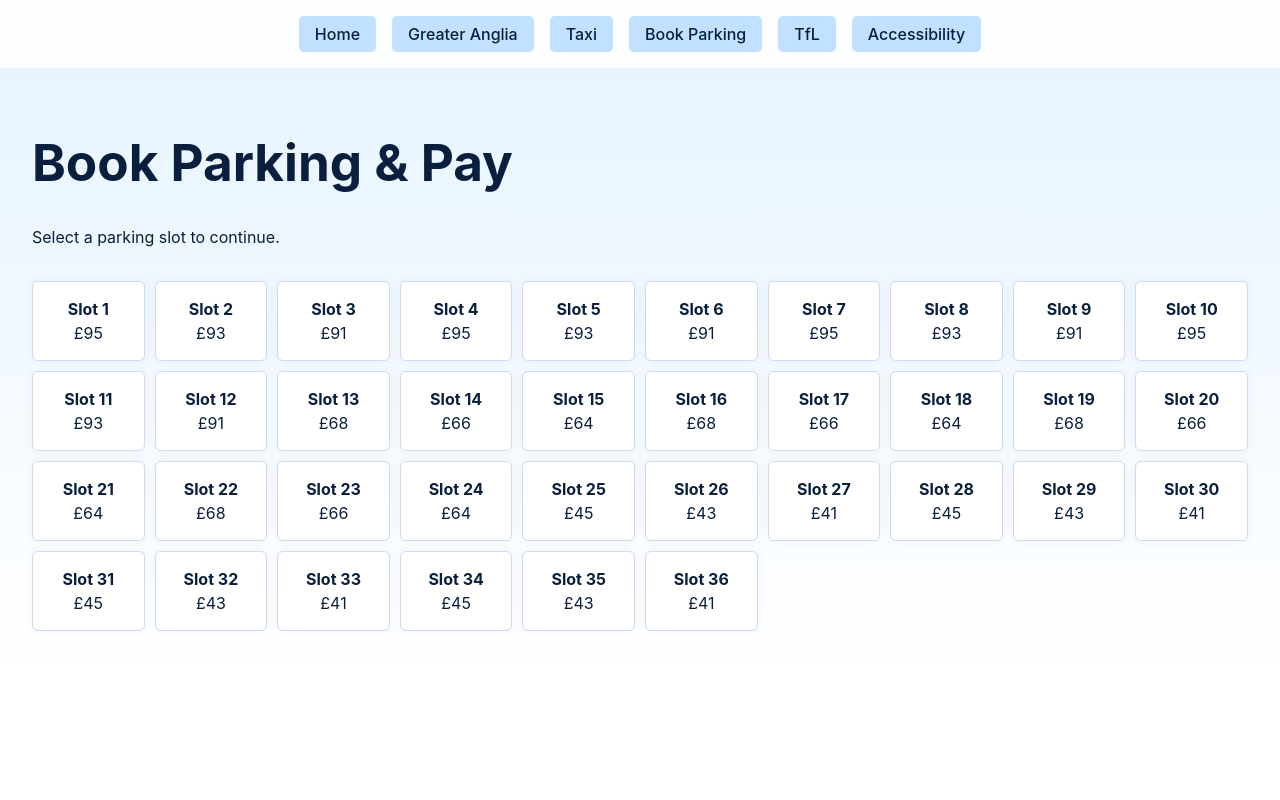
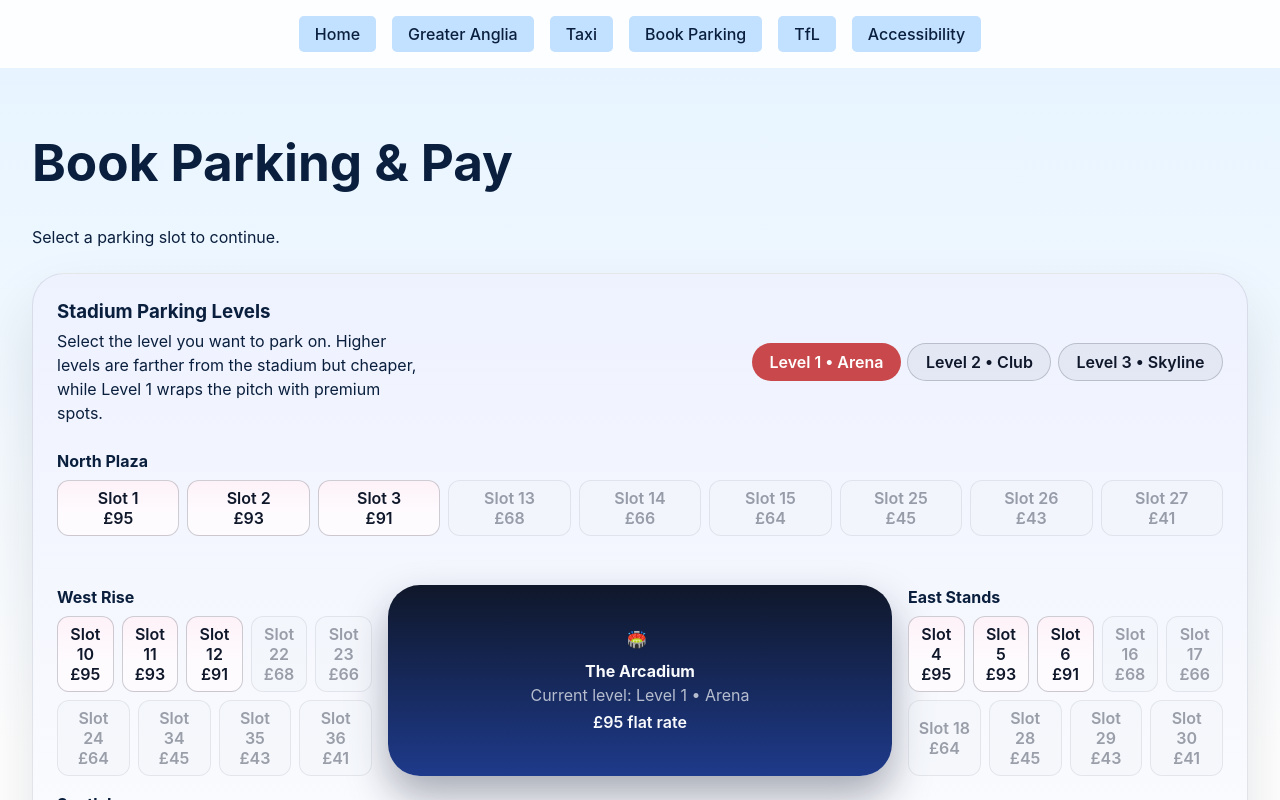
Before and after one commit to TuhinShaikh/FinalYearProject, a React app in the folder frontend/: page /booking in a window 1280 px wide. Shown: the top 800 px of the page. Built offline with nearby package versions, Linux system fonts and the light colour scheme; the HTML template or start-up script is replaced by a standard one.

Commit message:
#42 arrange parking slots around stadium in circular levels

```diff
--- a/frontend/src/pages/BookingAndPaymentPage.jsx
+++ b/frontend/src/pages/BookingAndPaymentPage.jsx
@@ -70,9 +70,16 @@ export default function BookingAndPaymentPage() {
   const [cardLoading, setCardLoading] = useState(false);
   const [activeLevel, setActiveLevel] = useState(levelDefinitions[0].id);
 
+  const handleLevelChange = (levelId) => {
+    setActiveLevel(levelId);
+    if (selectedSlot?.level !== levelId) {
+      setSelectedSlot(null);
+    }
+  };
+
   const cardRef = useRef(null);
 
-  // Generate a broad range of slots with tiered pricing for the demo grid
+  // Generate stadium-tiered slots grouped by area so the map rings can draw them
   useEffect(() => {
     const areaOrder = ["top", "right", "bottom", "left"];
     const generated = [];
@@ -220,44 +227,14 @@ export default function BookingAndPaymentPage() {
       <h1>Book Parking & Pay</h1>
       <p>Select a parking slot to continue.</p>
 
-      {/* Parking grid that highlights selection */}
-      <div
-        style={{
-          display: "grid",
-          gridTemplateColumns: "repeat(10, 1fr)",
-          gap: "10px",
-          marginTop: "2rem",
-        }}
-      >
-        {slots.map((slot) => (
-          <div
-            key={slot.id}
-            onClick={() => setSelectedSlot(slot)}
-            style={{
-              padding: "15px",
-              backgroundColor:
-                selectedSlot?.id === slot.id ? "#8bc8ff" : "#ffffff",
-              borderRadius: "6px",
-              cursor: "pointer",
-              textAlign: "center",
-              border:
-                selectedSlot?.id === slot.id
-                  ? "2px solid #3b9bff"
-                  : "1px solid #cfdaf0",
-              boxShadow:
-                selectedSlot?.id === slot.id
-                  ? "0 0 20px rgba(59, 139, 255, 0.35)"
-                  : "0 0 10px rgba(10, 31, 61, 0.05)",
-              color: "#0a1f3d",
-              userSelect: "none",
-            }}
-          >
-            <strong>Slot {slot.id}</strong>
-            <br />
-            £{slot.price}
-          </div>
-        ))}
-      </div>
+      <CarParkMap
+        slots={slots}
+        selectedSlot={selectedSlot}
+        onSelect={setSelectedSlot}
+        activeLevel={activeLevel}
+        levels={levelDefinitions}
+        onLevelChange={handleLevelChange}
+      />
 
       {/* Payment section is hidden until a slot is selected */}
       {selectedSlot && (
```
